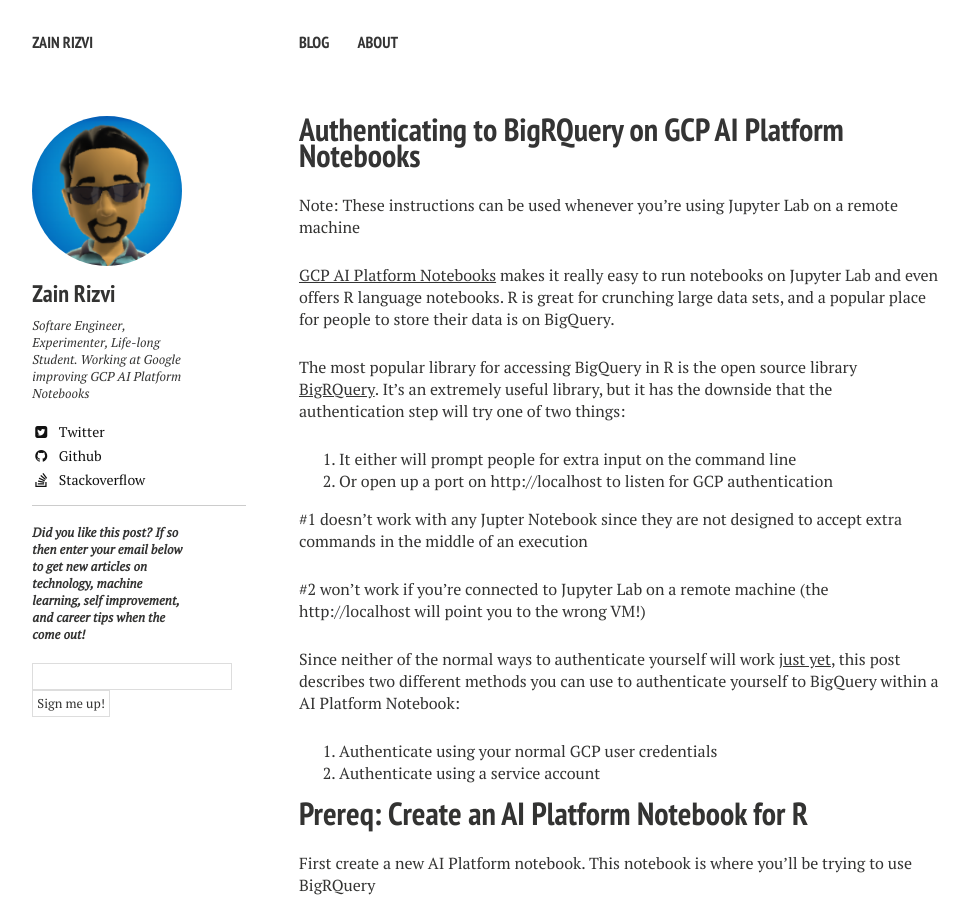
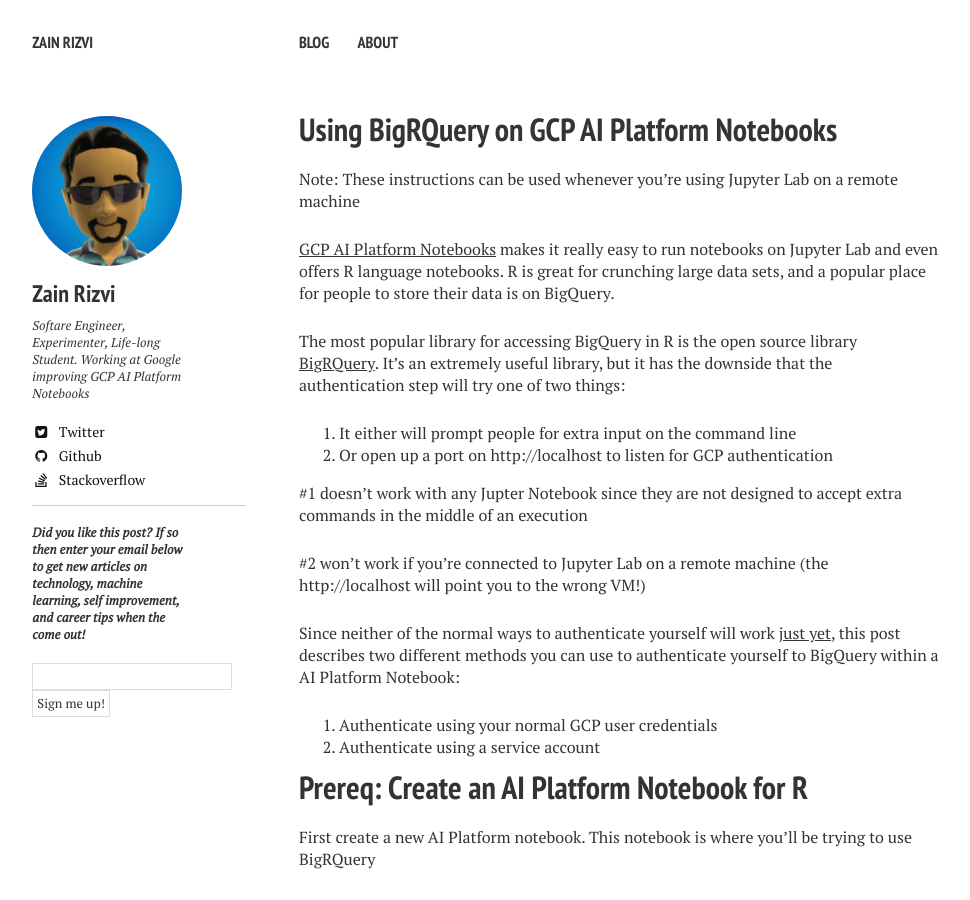
Before and after one commit to ZainRizvi/ZainRizvi.github.io, a Jekyll site: the page built from _posts/2019-08-05-authenticating-to-bigrquery-on-gcp-ai-platform-notebooks.md, in a window 1280 px wide and 900 px high. Shown: the whole window, without its empty margins (21-991 px from the left). Built offline with Jekyll 4.4.1, drawn with Linux system fonts in a browser that asks for light colours; nearby versions of some CDN libraries; comment, search, counter and statistics services are not loaded; some of the changed text lies outside the part shown.

Commit message:
Update from Forestry.io Zain Rizvi updated _posts/2019-08-05-authenticating-to-bigrquery-on-gcp-ai-platform-notebooks.md

```diff
--- a/_posts/2019-08-05-authenticating-to-bigrquery-on-gcp-ai-platform-notebooks.md
+++ b/_posts/2019-08-05-authenticating-to-bigrquery-on-gcp-ai-platform-notebooks.md
@@ -1,6 +1,6 @@
 ---
 layout: post
-title: 'Authenticating to BigRQuery on GCP AI Platform Notebooks '
+title: 'Using BigRQuery on GCP AI Platform Notebooks '
 excerpt: When you're using Jupyter Notebooks with R, authenticating with BigQuery
   can be tricky.  Here's how to do it.
 tags:
```
